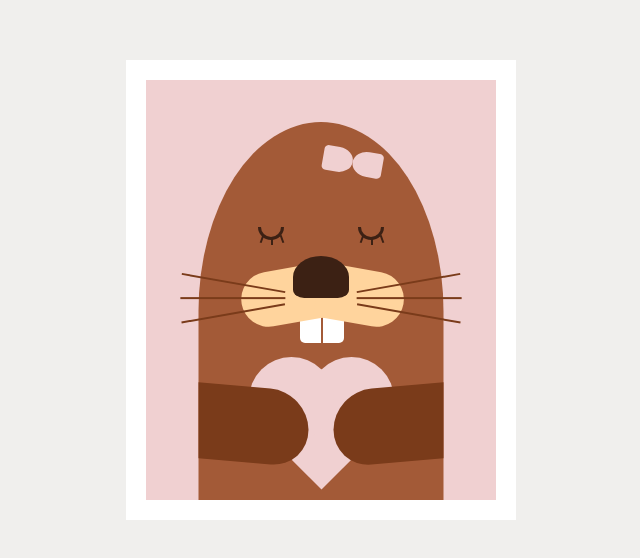
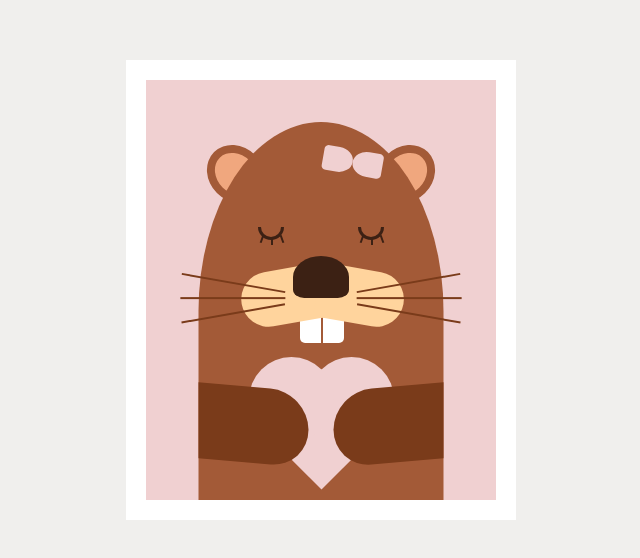
Before and after one commit to tod619/20_CSSDrawing_beaverDrawing, a plain HTML site: page index.html in a window 1280 px wide. Shown: the part 110-668 px from the top of the page, without its empty margins (319-959 px from the left). Drawn offline with Linux system fonts and the light colour scheme.

Commit message:
Add style to left + right ears in style.css file

```diff
--- a/index.html
+++ b/index.html
@@ -9,6 +9,11 @@
 </head>
 <body>
     <div class="frame">
+
+        <div class="ear-left"></div>
+        <div class="ear-right"></div>
+
+
         <div class="body">
             <div class="bow"></div>
             <div class="heart"></div>
@@ -16,8 +21,7 @@
             <div class="arm-right"></div>
         </div>
 
-        <div class="ear-left"></div>
-        <div class="ear-right"></div>
+
 
         <div class="eye-left">
             <div class="lashes"></div>
--- a/style.css
+++ b/style.css
@@ -271,3 +271,24 @@ body {
     right: 5px;
     transform: rotate(20deg);
 }
+
+.ear-left,
+.ear-right {
+    position: absolute;
+    width: 38px;
+    height: 46px;
+    background-color: #f0a77e;
+    border: 8px solid #a35a37;
+    top: 15%;
+    border-radius: 50%;
+}
+
+.ear-left {
+    left: 18%;
+    transform: rotate(-45deg);
+}
+
+.ear-right {
+    right: 18%;
+    transform: rotate(45deg);
+}
```
